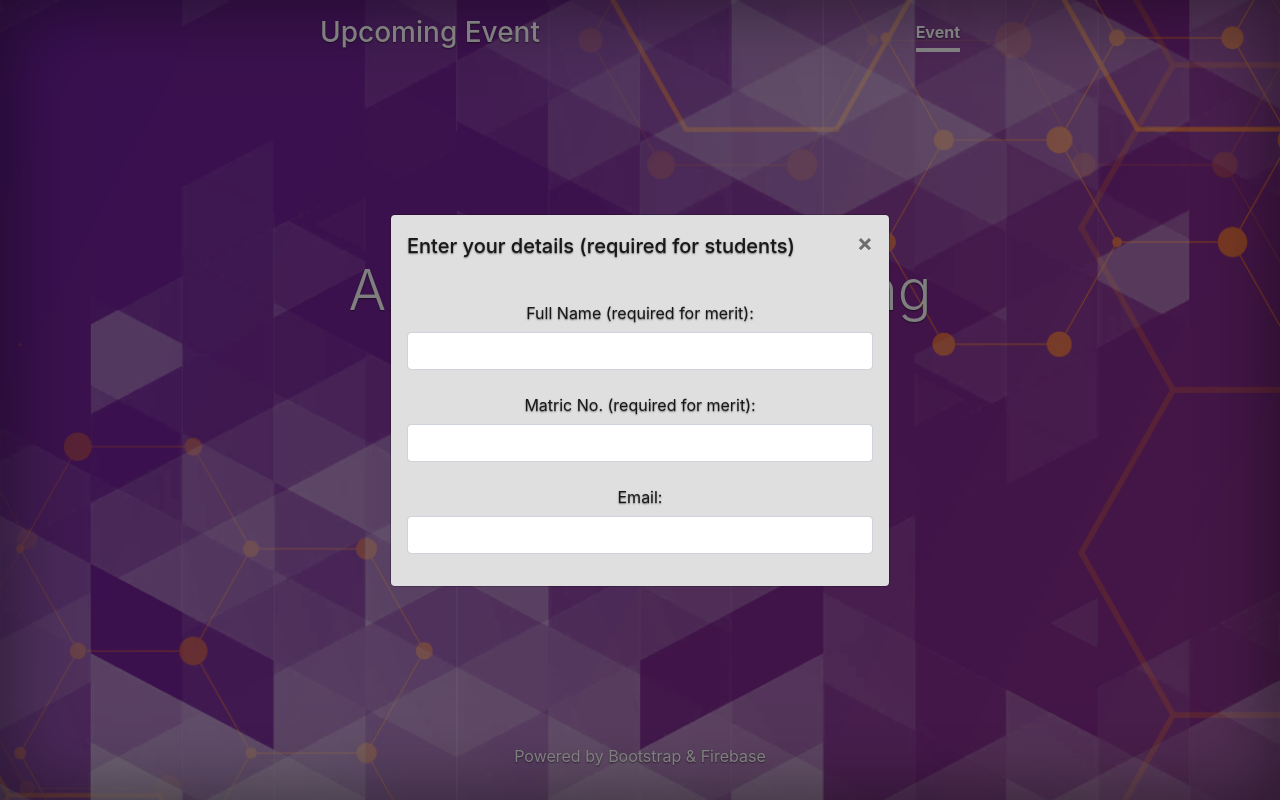
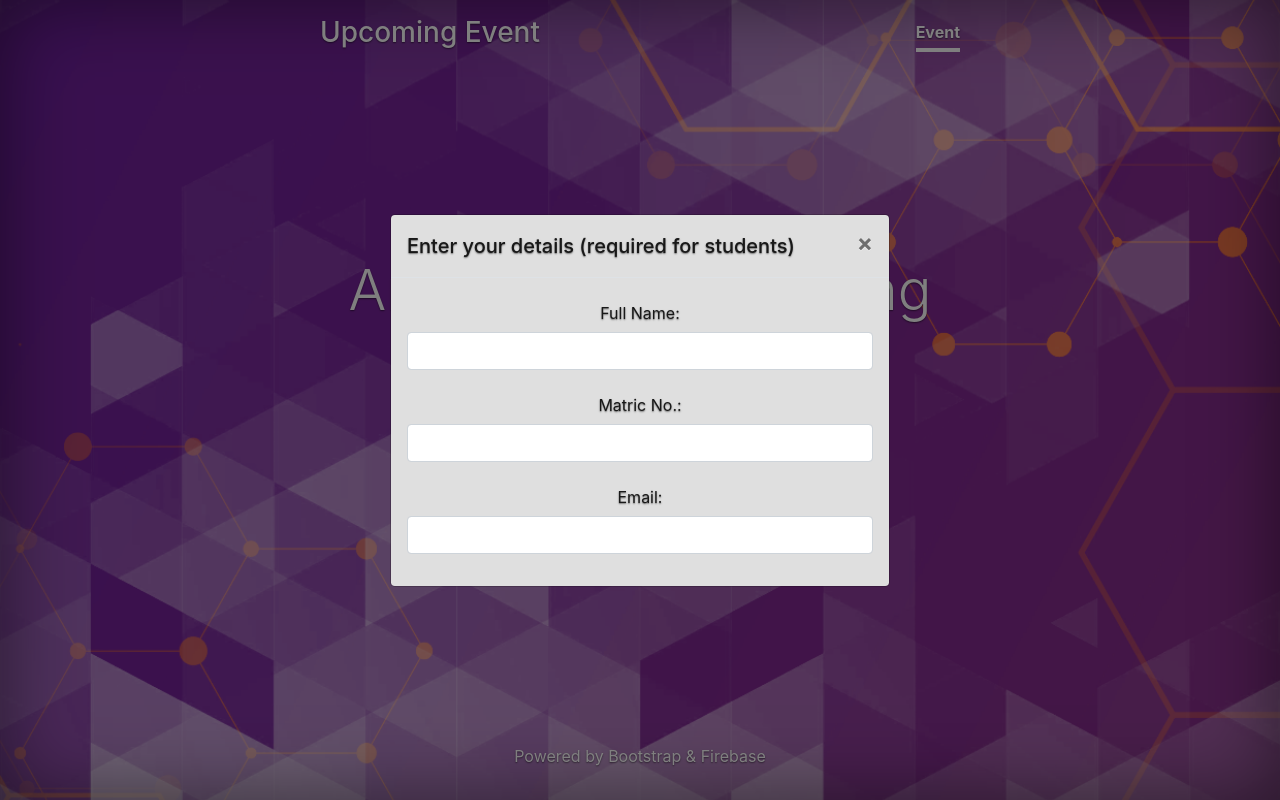
Before and after one commit to dfx81/itech-uum-site, a plain HTML site: page index.html in a window 1280 px wide. Drawn offline with nearby package versions, Linux system fonts and the light colour scheme; no server answers.

Commit message:
Makes detail modal purpose less obvious

```diff
--- a/index.html
+++ b/index.html
@@ -52,11 +52,11 @@
             <div class="modal-body">
               <form>
                 <div class="form-group">
-                  <label for="full-name" class="col-form-label">Full Name (required for merit):</label>
+                  <label for="full-name" class="col-form-label">Full Name:</label>
                   <input type="text" class="form-control" id="full-name"/>
                 </div>
                 <div class="form-group">
-                  <label for="matric-no" class="col-form-label">Matric No. (required for merit):</label>
+                  <label for="matric-no" class="col-form-label">Matric No.:</label>
                   <input type="number" class="form-control" id="matric-no"/>
                 </div>
                 <div class="form-group">
```
